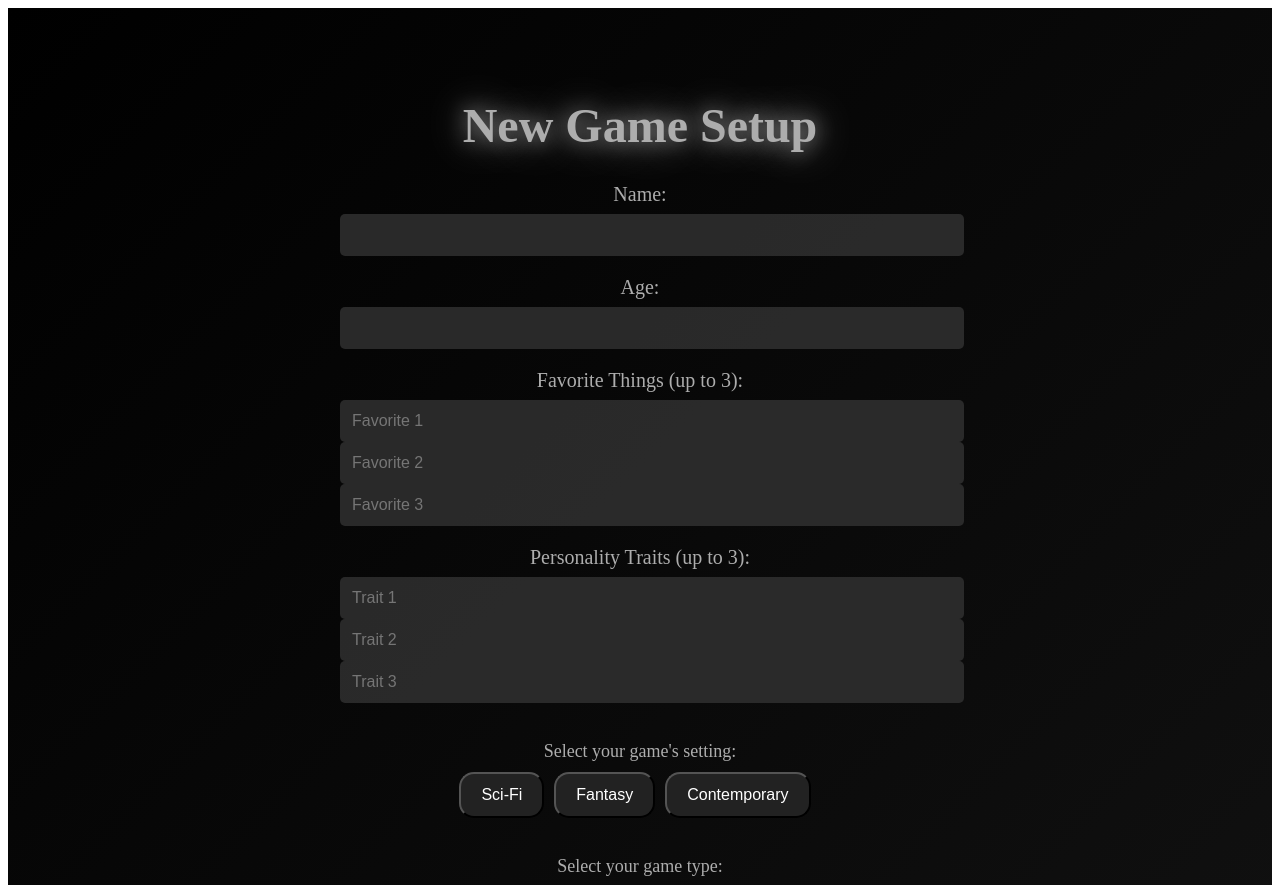
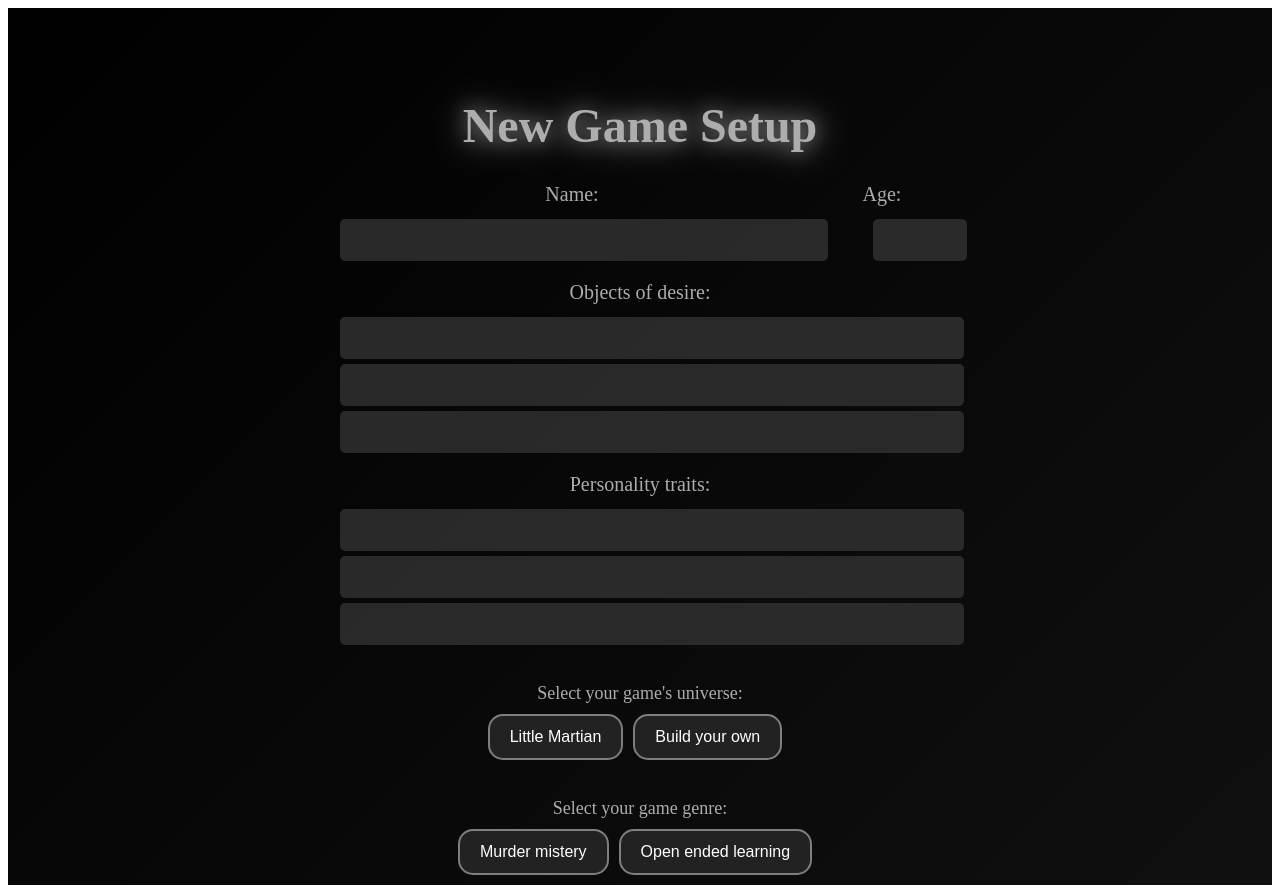
Before and after one commit to marimeireles/gen_visual_novel, a React (Create React App) app: page /new-game in a window 1280 px wide. Shown: the top 885 px of the page. Built offline with nearby package versions, Linux system fonts and the light colour scheme; no server answers.

Commit message:
Things still work, working on the main screen now, i need to make the buttons from the stories screen nice

```diff
--- a/src/components/IntroductionStory.js
+++ b/src/components/IntroductionStory.js
@@ -1,6 +1,7 @@
 // src/components/IntroductionStory.js
 import React, { useState, useEffect } from 'react';
 import { useNavigate } from 'react-router-dom';
+import styled, { keyframes } from 'styled-components';
 import OpenAI from 'openai';
 import { getCurrentStoryName, getGameMemory, saveGameMemory } from '../utils/gameMemoryManager';
 
@@ -127,13 +128,13 @@ Generate a short, catchy story name. The name should be in plain ASCII character
     setLoading(false);
   };
 
-  // limit length of story name generated by the AI
+  // Limit length of story name generated by the AI.
   const processStoryName = (name) => {
     if (name.length > 40) {
-      name = name.substring(0, 40); // Trim to 30 characters first
-      let lastSpace = name.lastIndexOf(' '); // Find the last space within the trimmed string
+      name = name.substring(0, 40);
+      let lastSpace = name.lastIndexOf(' ');
       if (lastSpace !== -1) {
-        name = name.substring(0, lastSpace); // Trim at the last space
+        name = name.substring(0, lastSpace);
       }
     }
     return name;
@@ -141,89 +142,136 @@ Generate a short, catchy story name. The name should be in plain ASCII character
 
   // Update the stored memory with the introduction details.
   const updateMemoryWithStory = (storyName, chosenOption) => {
-    const currentKey = getCurrentStoryName(); // e.g., "story-Mari-<timestamp>"
+    const currentKey = getCurrentStoryName();
     let chatMemory = getGameMemory(currentKey);
     if (!chatMemory) {
       console.error("No memory found for key:", currentKey);
       return;
     }
-    // Update the memory with introduction info.
     chatMemory.introduction = {
       chosenOption,
       storyName,
     };
-    // Save the updated memory using our memory manager.
     saveGameMemory(currentKey, chatMemory);
-    // Optionally store the final story name separately.
     localStorage.setItem('storyName', storyName);
   };
 
   return (
-    <div style={styles.container}>
-      <h2>Introduction to Your Story</h2>
-      {loading && <p>Loading...</p>}
-      {error && <p style={{ color: 'red' }}>{error}</p>}
+    <Container>
+      <Title>Introduction to Your Story</Title>
+      {loading && <Message>Loading...</Message>}
+      {error && <ErrorMessage>{error}</ErrorMessage>}
 
       {phase === 'displayOptions' && storyOptions.length > 0 && (
-        <div>
-          <p>Please select one of the following story beginnings:</p>
-          <div style={styles.optionsContainer}>
+        <>
+          <Message>Please select one of the following story beginnings:</Message>
+          <OptionsContainer>
             {storyOptions.map((option, index) => (
-              <div
+              <OptionBox
                 key={index}
-                style={{
-                  ...styles.optionBox,
-                  border: selectedOption === option ? '2px solid #007bff' : '1px solid #ccc',
-                }}
+                active={selectedOption === option}
                 onClick={() => setSelectedOption(option)}
               >
                 {option}
-              </div>
+              </OptionBox>
             ))}
-          </div>
+          </OptionsContainer>
           {selectedOption && (
-            <button style={styles.button} onClick={fetchStoryName}>
+            <StyledButton onClick={fetchStoryName}>
               Confirm Selection
-            </button>
+            </StyledButton>
           )}
-        </div>
+        </>
       )}
 
-      {phase === 'generatingName' && <p>Generating story name...</p>}
+      {phase === 'generatingName' && <Message>Generating story name...</Message>}
 
       {phase === 'done' && (
-        <div>
-          <p>Story name generated: {storyName}</p>
-          <p>Redirecting to game...</p>
-        </div>
+        <>
+          <Message>Story name generated: {storyName}</Message>
+          <Message>Redirecting to game...</Message>
+        </>
       )}
-    </div>
+    </Container>
   );
 };
 
-const styles = {
-  container: {
-    textAlign: 'center',
-    padding: '50px',
-  },
-  optionsContainer: {
-    display: 'flex',
-    justifyContent: 'center',
-    gap: '20px',
-    marginBottom: '20px',
-  },
-  optionBox: {
-    padding: '15px',
-    width: '30%',
-    minWidth: '150px',
-    cursor: 'pointer',
-    borderRadius: '5px',
-  },
-  button: {
-    padding: '10px 20px',
-    fontSize: '16px',
-    cursor: 'pointer',
-  },
-};
+export default IntroductionStory;
 
-export default IntroductionStory;
+// Styled Components
+const Container = styled.div`
+  text-align: center;
+  padding: 50px 20px;
+  background: linear-gradient(135deg, #000, #111);
+  min-height: 100vh;
+  color: #fff;
+`;
+
+const Title = styled.h2`
+  font-family: 'Cinzel', serif;
+  font-size: 48px;
+  color: rgb(173, 173, 173);
+  margin-bottom: 30px;
+  text-shadow: 0 0 20px grey, 0 0 40px grey;
+`;
+
+const Message = styled.p`
+  font-size: 18px;
+  color: rgb(173, 173, 173);
+`;
+
+const ErrorMessage = styled(Message)`
+  color: #ff4d4f;
+`;
+
+const OptionsContainer = styled.div`
+  display: flex;
+  justify-content: center;
+  gap: 20px;
+  margin-bottom: 20px;
+`;
+
+const OptionBox = styled.div`
+  flex: ${(props) => props.flex};
+  padding: 15px;
+  width: 30%;
+  min-width: 150px;
+  cursor: pointer;
+  border-radius: 5px;
+  border: ${(props) => (props.active ? '2px solid rgb(127, 127, 127)' : '1px solid #ccc')};
+  background: #222;
+  color: #fff;
+  transition: all 0.3s ease;
+
+  &:hover {
+    transform: scale(1.05);
+  }
+`;
+
+
+const neonGlow = keyframes`
+  0% { box-shadow: 0 0 10px #fff, 0 0 20px grey; }
+  50% { box-shadow: 0 0 20px #fff, 0 0 40px grey; }
+  100% { box-shadow: 0 0 10px #fff, 0 0 20px grey; }
+`;
+
+const StyledButton = styled.button`
+flex: ${(props) => props.flex};
+  padding: 12px 20px;
+  font-size: 16px;
+  margin-right: 10px;
+  color: #fff;
+  background: ${(props) => (props.active ? '#fff' : '#222')};
+  color: ${(props) => (props.active ? '#000' : '#fff')};
+  border: 2px solid rgb(127, 127, 127);
+  border-radius: 15px;
+  cursor: pointer;
+  transition: all 0.3s ease;
+  animation: ${(props) => (props.active ? neonGlow : 'none')} 2s infinite;
+
+  &:hover {
+    background: solid rgb(127, 127, 127);
+    color: rgb(127, 127, 127);
+    transform: scale(1.05);
+  }
+`;
--- a/src/components/NewGameSetup.js
+++ b/src/components/NewGameSetup.js
@@ -51,60 +51,80 @@ const NewGameSetup = () => {
   return (
     <Container>
       <Title>New Game Setup</Title>
-      <Form onSubmit={handleSubmit}>
-        <FormGroup>
-          <Label>Name:</Label>
-          <StyledInput type="text" value={userName} onChange={(e) => setUserName(e.target.value)} maxLength="20" required />
-        </FormGroup>
+      {/* Prevent form submission on Enter by preventing default on submit */}
+      <Form onSubmit={(e) => e.preventDefault()}>
+        <FormGroupRow>
+          <FormGroupColumn flex={4}>
+            <Label>Name:</Label>
+            <StyledInput
+              type="text"
+              value={userName}
+              onChange={(e) => setUserName(e.target.value)}
+              maxLength="20"
+              required
+            />
+          </FormGroupColumn>
+          <FormGroupColumn flex={1}>
+            <Label>Age:</Label>
+            <AgeInput
+              type="number"
+              value={age}
+              onChange={(e) => setAge(e.target.value)}
+              required
+            />
+          </FormGroupColumn>
+        </FormGroupRow>
 
         <FormGroup>
-          <Label>Age:</Label>
-          <StyledInput type="number" value={age} onChange={(e) => setAge(e.target.value)} required />
-        </FormGroup>
-
-        <FormGroup>
-          <Label>Favorite Things (up to 3):</Label>
+          <Label>Objects of desire:</Label>
           {favorites.map((fav, index) => (
             <StyledInput
               key={index}
               type="text"
               value={fav}
               onChange={(e) => handleFavoriteChange(index, e.target.value)}
-              placeholder={`Favorite ${index + 1}`}
-              maxLength="20"
+              maxLength="40"
             />
           ))}
         </FormGroup>
 
         <FormGroup>
-          <Label>Personality Traits (up to 3):</Label>
+          <Label>Personality traits:</Label>
           {personalities.map((trait, index) => (
             <StyledInput
               key={index}
               type="text"
               value={trait}
               onChange={(e) => handlePersonalityChange(index, e.target.value)}
-              placeholder={`Trait ${index + 1}`}
-              maxLength="20"
+              maxLength="40"
             />
           ))}
         </FormGroup>
 
         <ButtonGroup>
-          <SectionTitle>Select your game's setting:</SectionTitle>
-          <NeonButton onClick={() => setSetting('sci-fi')} active={setting === 'sci-fi'}>Sci-Fi</NeonButton>
-          <NeonButton onClick={() => setSetting('fantasy')} active={setting === 'fantasy'}>Fantasy</NeonButton>
-          <NeonButton onClick={() => setSetting('contemporary')} active={setting === 'contemporary'}>Contemporary</NeonButton>
+          <SectionTitle>Select your game's universe:</SectionTitle>
+          <NeonButton onClick={() => setSetting('little-martian')} active={setting === 'little-martian'}>
+            Little Martian
+          </NeonButton>
+          <NeonButton onClick={() => setSetting('self-made')} active={setting === 'self-made'}>
+            Build your own
+          </NeonButton>
         </ButtonGroup>
 
         <ButtonGroup>
-          <SectionTitle>Select your game type:</SectionTitle>
-          <NeonButton onClick={() => setGameType('adventure')} active={gameType === 'adventure'}>Adventure</NeonButton>
-          <NeonButton onClick={() => setGameType('romance')} active={gameType === 'romance'}>Romance</NeonButton>
-          <NeonButton onClick={() => setGameType('mystery')} active={gameType === 'mystery'}>Mystery</NeonButton>
+          <SectionTitle>Select your game genre:</SectionTitle>
+          <NeonButton onClick={() => setGameType('murder-mistery')} active={gameType === 'murder-mistery'}>
+            Murder mistery
+          </NeonButton>
+          <NeonButton onClick={() => setGameType('open-ended')} active={gameType === 'open-ended'}>
+            Open ended learning
+          </NeonButton>
         </ButtonGroup>
 
-        <SubmitButton type="submit">Start Game</SubmitButton>
+        {/* Change type to "button" and attach handleSubmit to onClick */}
+        <SubmitButton type="button" onClick={handleSubmit}>
+          Start Game
+        </SubmitButton>
       </Form>
     </Container>
   );
@@ -124,7 +144,7 @@ const Container = styled.div`
 const Title = styled.h2`
   font-family: 'Cinzel', serif;
   font-size: 48px;
-  color:rgb(173, 173, 173);
+  color: rgb(173, 173, 173);
   margin-bottom: 30px;
   text-shadow: 0 0 20px grey, 0 0 40px grey;
 `;
@@ -137,6 +157,17 @@ const Form = styled.form`
   margin: 0 auto;
 `;
 
+const FormGroupRow = styled.div`
+  display: flex;
+  width: 100%;
+  gap: 20px;
+  margin-bottom: 20px;
+`;
+
+const FormGroupColumn = styled.div`
+  flex: ${(props) => props.flex};
+`;
+
 const FormGroup = styled.div`
   margin-bottom: 20px;
   width: 100%;
@@ -146,7 +177,7 @@ const Label = styled.label`
   font-size: 20px;
   margin-bottom: 8px;
   display: block;
-  color:rgb(173, 173, 173);;
+  color: rgb(173, 173, 173);
 `;
 
 const StyledInput = styled.input`
@@ -155,6 +186,7 @@ const StyledInput = styled.input`
   font-size: 16px;
   border: none;
   border-radius: 5px;
+  margin-top: 5px;
   background: rgba(50, 50, 50, 0.8);
   color: #fff;
   transition: all 0.3s ease;
@@ -164,6 +196,19 @@ const StyledInput = styled.input`
     outline: none;
     box-shadow: 0 0 10px grey;
   }
+`;
+
+const AgeInput = styled(StyledInput)`
+  max-width: 70px;
+  /* Remove spinner arrows in WebKit browsers */
+  &::-webkit-outer-spin-button,
+  &::-webkit-inner-spin-button {
+    -webkit-appearance: none;
+    margin: 0;
+  }
+  margin-left: 49px;
+  /* Remove spinner arrows in Firefox */
+  -moz-appearance: textfield;
 `;
 
 const ButtonGroup = styled.div`
@@ -186,17 +231,17 @@ const NeonButton = styled.button`
   padding: 12px 20px;
   font-size: 16px;
   margin-right: 10px;
-  color: #fff;
-  background: ${(props) => (props.active ? '#f72585' : '#222')};
-  border: 2px solidrgb(127, 127, 127);
+  background: ${(props) => (props.active ? '#fff' : '#222')};
+  color: ${(props) => (props.active ? '#000' : '#fff')};
+  border: 2px solid rgb(127, 127, 127);
   border-radius: 15px;
   cursor: pointer;
   transition: all 0.3s ease;
   animation: ${(props) => (props.active ? neonGlow : 'none')} 2s infinite;
 
   &:hover {
-    background: solidrgb(127, 127, 127);
-    color: #fff;
+    background: solid rgb(127, 127, 127);
+    color: rgb(127, 127, 127);
     transform: scale(1.05);
   }
 `;
```
Also changed, not shown: src/components/GameInterface.js (+25 -52 lines), src/components/MainMenu.js (+76 -6 lines), src/assets/box.png (added), 1 other file (tests, documents, lock files or other folders).
